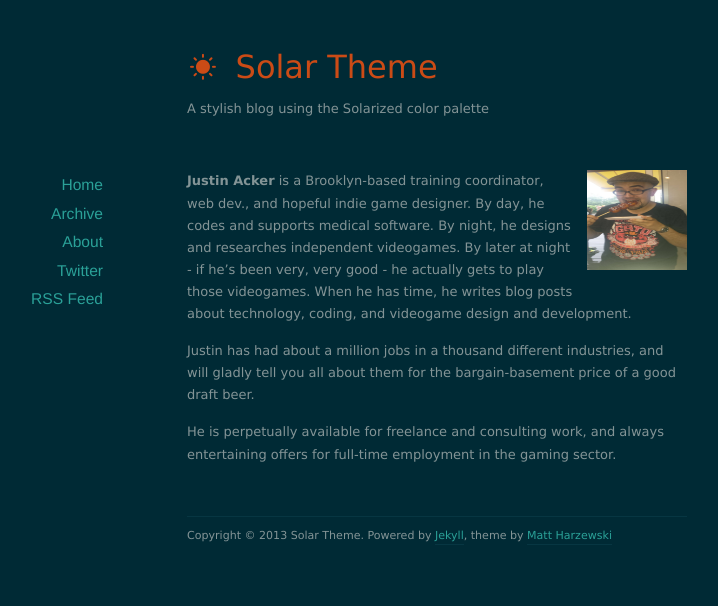
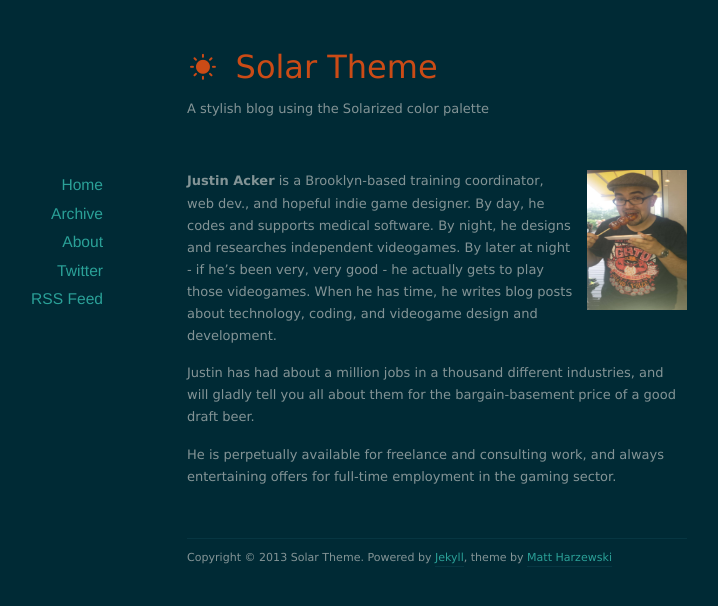
Before and after one commit to Atmajr/Atmajr.github.io, a Jekyll site: the page built from about/index.markdown, in a window 1280 px wide. Shown: the top 606 px of the page, without its empty margins (203-921 px from the left). Built offline with Jekyll 4.4.1, drawn with Linux system fonts in a browser that asks for light colours; nearby versions of some CDN libraries.

Commit message:
no message

```diff
--- a/about/index.markdown
+++ b/about/index.markdown
@@ -3,7 +3,7 @@
 title: About
 ---
 
-<img src="/images/justin.jpg" class="right" height="100" width="100" />
+<img src="/images/justin.jpg" class="right" height="140" width="100" />
 **Justin Acker** is a Brooklyn-based training coordinator, web dev., and hopeful indie game designer. By day, he codes and supports medical software. By night, he designs and researches independent videogames. By later at night - if he's been very, very good - he actually gets to play those videogames. When he has time, he writes blog posts about technology, coding, and videogame design and development.
 
 Justin has had about a million jobs in a thousand different industries, and will gladly tell you all about them for the bargain-basement price of a good draft beer.
```
